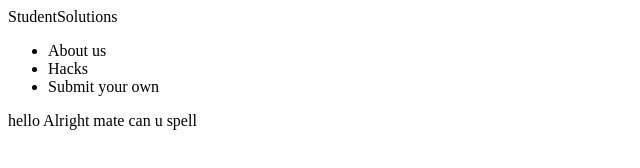
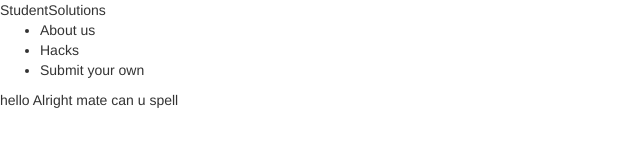
Before and after one commit to Becca-B/Our-websites, a plain HTML site: page index.html in a window 1280 px wide. Shown: the whole page, without its empty margins (0-640 px from the left). Drawn offline with Linux system fonts and the light colour scheme.

Commit message:
link bootstrap

```diff
--- a/index.html
+++ b/index.html
@@ -1,7 +1,7 @@
 <!DOCTYPE html>
 <html>
 <head>
-  <link rel=“stylesheet” href=“css/styles.css”>
+  <link href="css/bootstrap.css" rel="stylesheet">
   StudentSolutions
 </head>
 <body>
```
